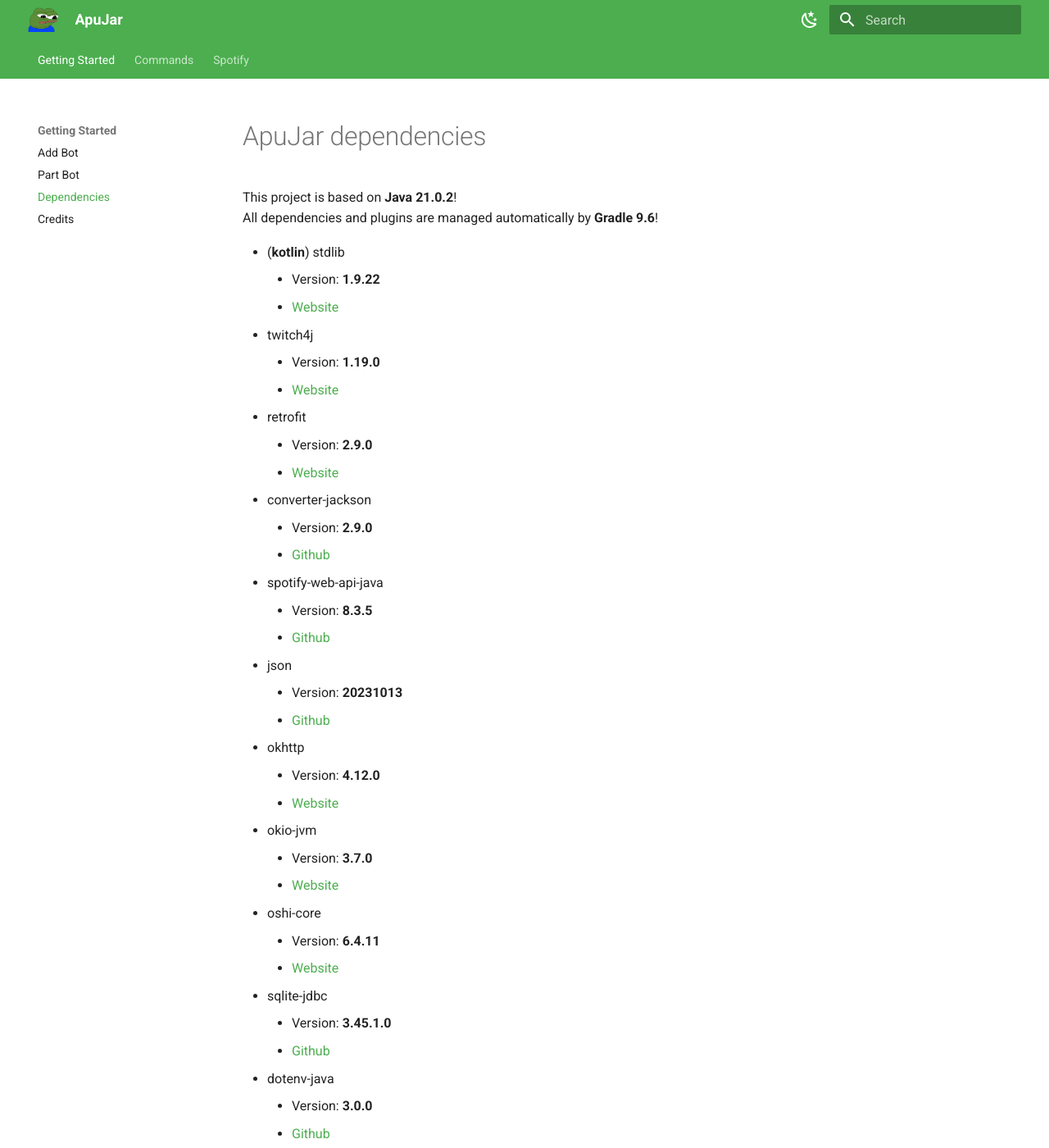
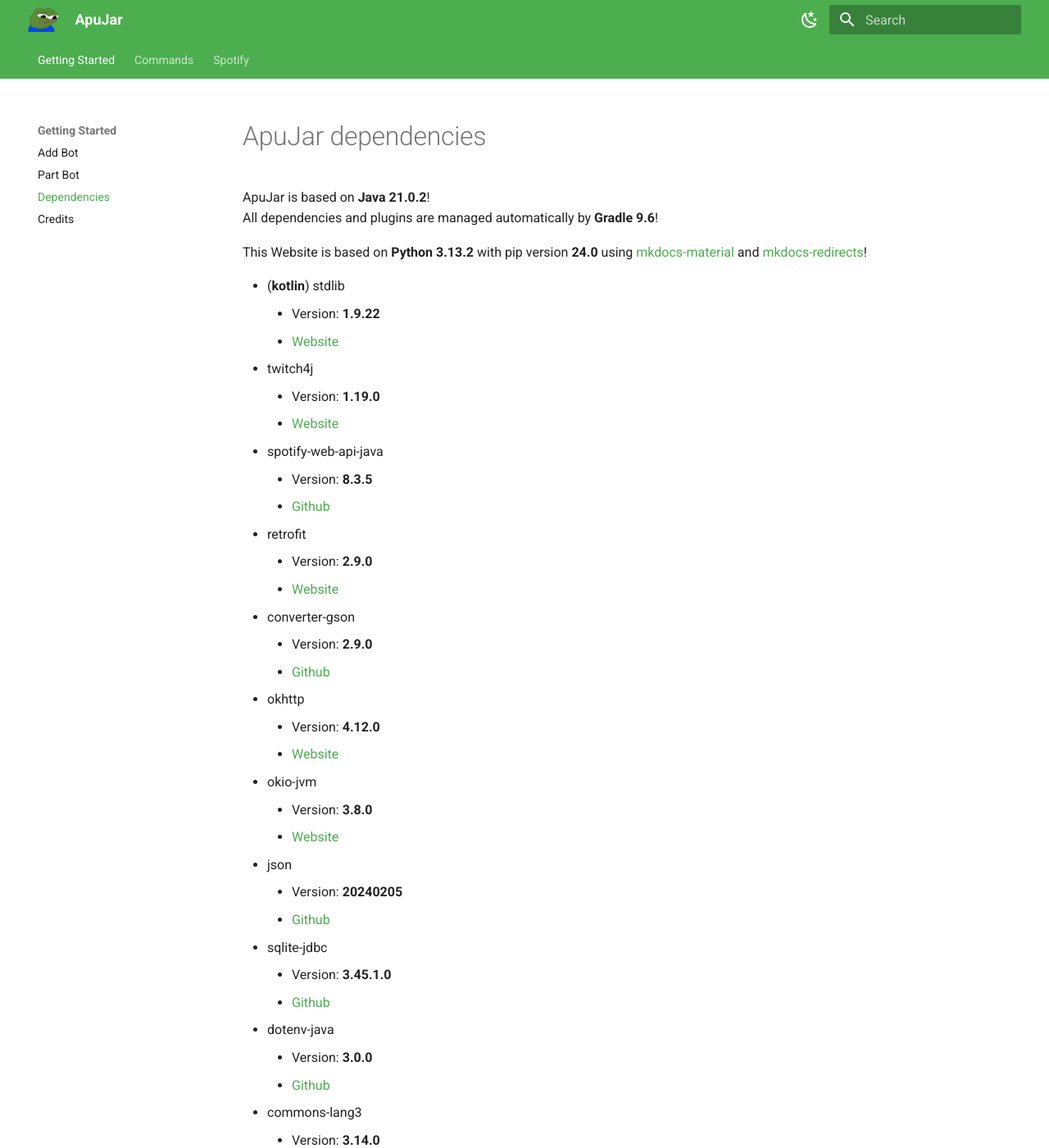
Before and after one commit to BlockyDotJar/ApuJar-Website, an MkDocs documentation site: the page built from docs/getting-started/dependencies.md, in a window 1280 px wide and 1400 px high. Shown: the whole window at 82% size. Built offline with MkDocs 1.6.1 and Material for MkDocs 9.7.7, drawn with Linux system fonts in a browser that asks for light colours; some of the changed text lies outside the part shown.

Commit message:
Update dependencies, update dependencies page and initialize page for 7tv commands!

```diff
--- a/docs/getting-started/dependencies.md
+++ b/docs/getting-started/dependencies.md
@@ -1,7 +1,9 @@
 # ApuJar dependencies
 
-This project is based on **Java 21.0.2**!
+ApuJar is based on **Java 21.0.2**!
 <br>All dependencies and plugins are managed automatically by **Gradle 9.6**!
+
+This Website is based on **Python 3.13.2** with pip version **24.0** using [mkdocs-material](https://github.com/squidfunk/mkdocs-material) and [mkdocs-redirects](https://github.com/mkdocs/mkdocs-redirects)!
 
 * (**kotlin**) stdlib
     * Version: **1.9.22**
@@ -9,27 +11,24 @@
 * twitch4j
     * Version: **1.19.0**
     * [Website](https://twitch4j.github.io/)
+* spotify-web-api-java
+    * Version: **8.3.5**
+    * [Github](https://github.com/spotify-web-api-java/spotify-web-api-java)
 * retrofit
     * Version: **2.9.0**
     * [Website](https://square.github.io/retrofit/)
-* converter-jackson
+* converter-gson
     * Version: **2.9.0**
-    * [Github](https://github.com/square/retrofit/tree/trunk/retrofit-converters/jackson)
-* spotify-web-api-java
-    * Version: **8.3.5**
-    * [Github](https://github.com/spotify-web-api-java/spotify-web-api-java)
-* json
-    * Version: **20231013**
-    * [Github](https://github.com/stleary/JSON-java)
+    * [Github](https://github.com/square/retrofit/tree/trunk/retrofit-converters/gson)
 * okhttp
     * Version: **4.12.0**
     * [Website](https://square.github.io/okhttp/)
 * okio-jvm
-    * Version: **3.7.0**
+    * Version: **3.8.0**
     * [Website](https://square.github.io/okio/)
-* oshi-core
-    * Version: **6.4.11**
-    * [Website](https://www.oshi.ooo/)
+* json
+    * Version: **20240205**
+    * [Github](https://github.com/stleary/JSON-java)
 * sqlite-jdbc
     * Version: **3.45.1.0**
     * [Github](https://github.com/xerial/sqlite-jdbc)
@@ -43,10 +42,10 @@
     * Version: **4.4**
     * [Website](https://commons.apache.org/proper/commons-collections/)
 * slf4j-api
-    * Version: **2.0.11**
+    * Version: **2.0.12**
     * [Website](https://slf4j.org/)
 * logback-classic
-    * Version: **1.4.14**
+    * Version: **1.5.0**
     * [Website](https://logback.qos.ch/)
 * spotbugs-annotations
     * Version: **4.8.3**
@@ -68,7 +67,7 @@
 # ApuJar-Website dependencies
 
 * mkdocs-material
-    * Version: **9.5.7**
+    * Version: **9.5.11**
     * [Website](https://squidfunk.github.io/mkdocs-material)
 * mkdocs-redirects
     * Version: **1.2.1**
--- a/mkdocs.yml
+++ b/mkdocs.yml
@@ -88,4 +88,5 @@
     - Admin Commands: bot-commands/admin-commands.md
     - Utility Commands: bot-commands/utility-commands.md
     - Spotify Commands: bot-commands/spotify-commands.md
+    - 7tv Commands: bot-commands/seventv-commands.md
   - Spotify: oauth2/spotify.md
--- a/overrides/partials/copyright.html
+++ b/overrides/partials/copyright.html
@@ -38,9 +38,10 @@
       <div class="md-copyright__highlight">
         <ul>
           <li><a href="https://dev.twitch.tv/docs/api/" target="_blank" rel="noopener">Twitch API</a></li>
-          <li><a href="https://api.ivr.fi/v2/docs/static/index.html" target="_blank" rel="noopener">IVRFI API</a></li>
+          <li><a href="https://api.ivr.fi/v2/docs/static/index.html" target="_blank" rel="noopener">IVR API</a></li>
           <li><a href="https://api.modscanner.com/docs" target="_blank" rel="noopener">Modscanner API</a></li>
-          <li><a href="https://developer.spotify.com/documentation/web-api" target="_blank" rel="noopener">Spotify API</a></li>
+          <li><a href="https://developer.spotify.com/documentation/web-api" target="_blank" rel="noopener">Spotify Web API</a></li>
+          <li><a href="https://7tv.io/docs" target="_blank" rel="noopener">7tv API</a></li>
         </ul>
       </div>
     </div>
--- a/requirements.txt
+++ b/requirements.txt
@@ -1,2 +1,2 @@
-mkdocs-material==9.5.7
+mkdocs-material==9.5.11
 mkdocs-redirects==1.2.1
```
Also changed, not shown: other parts of docs/getting-started/dependencies.md (+2 -2 lines), docs/bot-commands/seventv-commands.md (added, +5 -0 lines), docs/getting-started/credits.md (+2 -0 lines), docs/oauth2/spotify/callback.md (+1 -0 lines).
